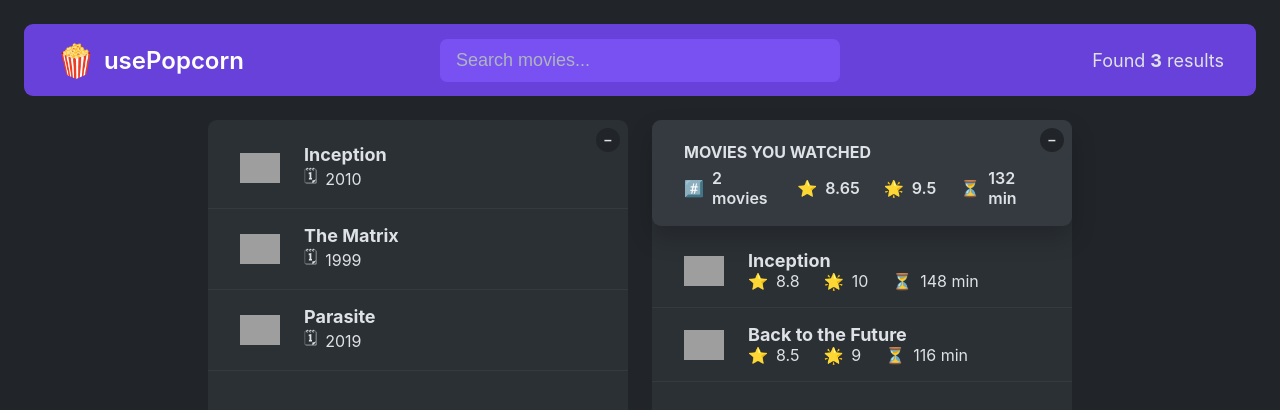
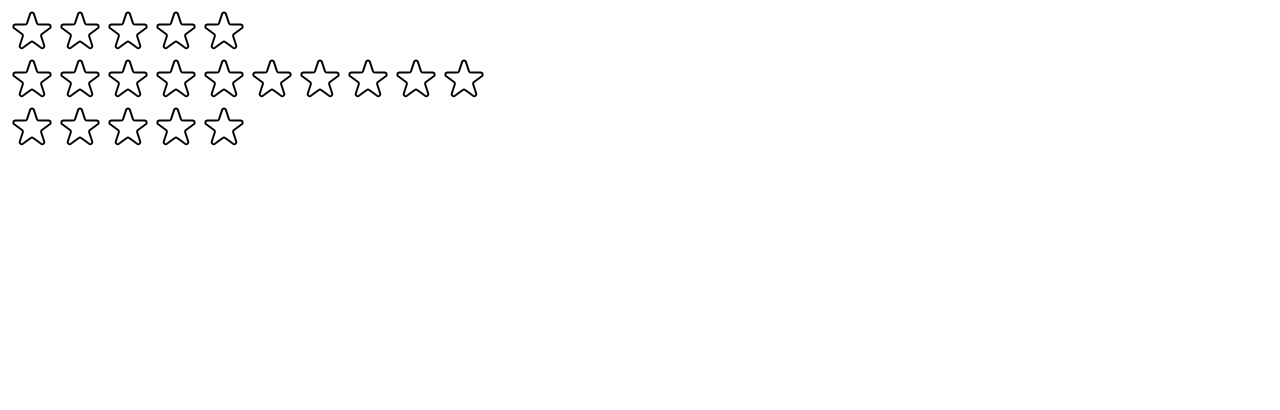
Before and after one commit to sivasaisilla/MovieHunt, a React (Create React App) app: page / in a window 1280 px wide. Shown: the top 410 px of the page. Built offline with nearby package versions, Linux system fonts and the light colour scheme; grey boxes are pictures that could not be loaded.

Commit message:
Star Component creation

```diff
--- /dev/null
+++ b/src/StarRating.js
@@ -0,0 +1,80 @@
+import { useState } from "react";
+
+const containerStyle = {
+  display: "flex",
+  alignItems: "center",
+  gap: "16px",
+};
+
+const starContainerStyle = {
+  display: "flex",
+};
+
+const textStyle = {
+  lineHeight: "1",
+  margin: "0",
+};
+
+export default function StarRating({ maxRating = 5 }) {
+  const [rating, setRating] = useState(0);
+  const [tempRating, setTempRating] = useState(0);
+
+  function handleRating(rating) {
+    setRating(rating);
+  }
+
+  return (
+    <div style={containerStyle}>
+      <div style={starContainerStyle}>
+        {Array.from({ length: maxRating }, (_, i) => (
+          <Star
+            key={i}
+            onRate={() => handleRating(i + 1)}
+            full={tempRating? tempRating >= i+1 : rating >= i + 1}
+            onHoverIn= {()=>setTempRating(i+1)}
+            onHoverOut= {()=>setTempRating(0)}
+          />
+        ))}
+      </div>
+      <p style={textStyle}>{tempRating || rating||  ""}</p>
+    </div>
+  );
+}
+
+const starStyle = {
+  width: "48px",
+  height: "48px",
+  display: "block",
+  cursor: "pointer",
+};
+
+function Star({ onRate, full, onHoverIn,onHoverOut}) {
+  return (
+    <span role="button" style={starStyle} onClick={onRate} onMouseEnter={onHoverIn} onMouseLeave={onHoverOut}>
+      {full ? (
+        <svg
+          xmlns="http://www.w3.org/2000/svg"
+          viewBox="0 0 20 20"
+          fill="#000"
+          stroke="#000"
+        >
+          <path d="M9.049 2.927c.3-.921 1.603-.921 1.902 0l1.07 3.292a1 1 0 00.95.69h3.462c.969 0 1.371 1.24.588 1.81l-2.8 2.034a1 1 0 00-.364 1.118l1.07 3.292c.3.921-.755 1.688-1.54 1.118l-2.8-2.034a1 1 0 00-1.175 0l-2.8 2.034c-.784.57-1.838-.197-1.539-1.118l1.07-3.292a1 1 0 00-.364-1.118L2.98 8.72c-.783-.57-.38-1.81.588-1.81h3.461a1 1 0 00.951-.69l1.07-3.292z" />
+        </svg>
+      ) : (
+        <svg
+          xmlns="http://www.w3.org/2000/svg"
+          fill="none"
+          viewBox="0 0 24 24"
+          stroke="#000"
+        >
+          <path
+            strokeLinecap="round"
+            strokeLinejoin="round"
+            strokeWidth="{2}"
+            d="M11.049 2.927c.3-.921 1.603-.921 1.902 0l1.519 4.674a1 1 0 00.95.69h4.915c.969 0 1.371 1.24.588 1.81l-3.976 2.888a1 1 0 00-.363 1.118l1.518 4.674c.3.922-.755 1.688-1.538 1.118l-3.976-2.888a1 1 0 00-1.176 0l-3.976 2.888c-.783.57-1.838-.197-1.538-1.118l1.518-4.674a1 1 0 00-.363-1.118l-3.976-2.888c-.784-.57-.38-1.81.588-1.81h4.914a1 1 0 00.951-.69l1.519-4.674z"
+          />
+        </svg>
+      )}
+    </span>
+  );
+}
--- a/src/index.js
+++ b/src/index.js
@@ -1,12 +1,16 @@
 import React from 'react';
 import ReactDOM from 'react-dom/client';
-import './index.css';
-import App from './App';
+// import './index.css';
+// import App from './App';
+import StarRating from './StarRating';
 
 
 const root = ReactDOM.createRoot(document.getElementById('root'));
 root.render(
   <React.StrictMode>
-    <App />
+    {/* <App /> */}
+    <StarRating maxRating={5}/>
+    <StarRating maxRating={10}/>
+    <StarRating/>
   </React.StrictMode>
 );
```
